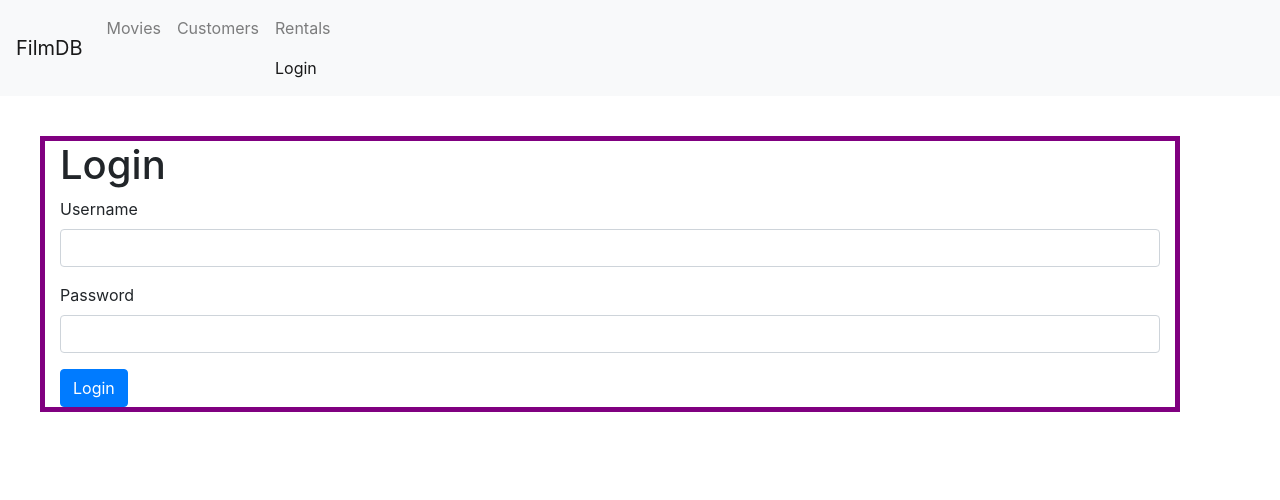
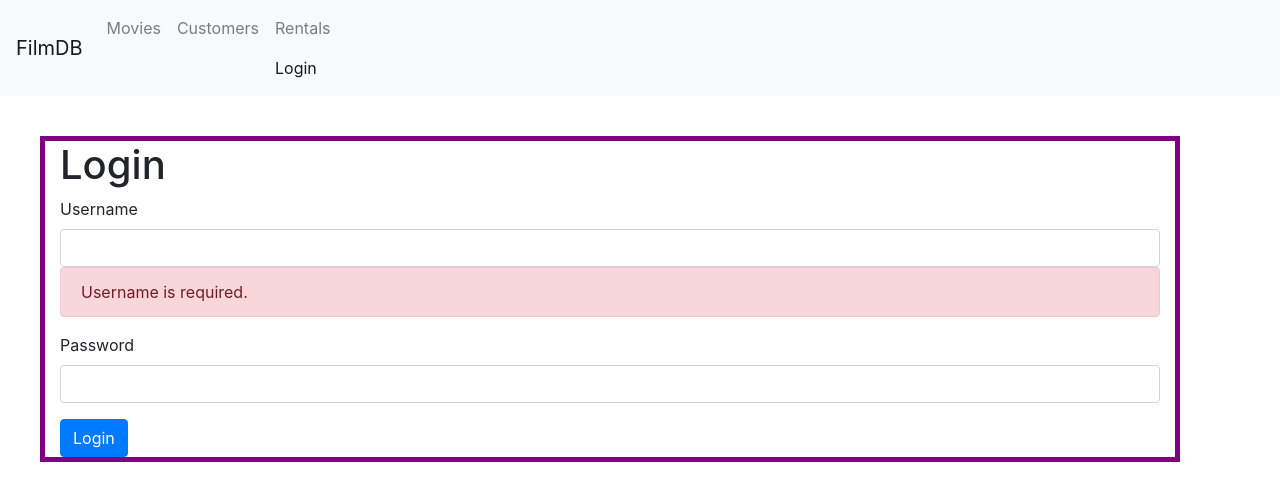
Before and after one commit to malarc01/cwmreact, a React (Create React App) app in the folder vid/: page /login in a window 1280 px wide. Shown: the top 500 px of the page. Built offline with nearby package versions, Linux system fonts and the light colour scheme.

Commit message:
add valdiateProperty func

```diff
--- a/vid/src/comp/common/input.jsx
+++ b/vid/src/comp/common/input.jsx
@@ -1,10 +1,12 @@
 import React from 'react';
 
-const Input = ({ name, label, value, onChange }) => {
+const Input = ({ name, label, value, error, onChange }) => {
 	return (
 		<div className='form-group'>
 			<label htmlFor={name}>{label}</label>
 			<input value={value} onChange={onChange} id={name} name={name} type='text' className='form-control' />
+
+			{error && <div className='alert alert-danger'>{error}</div>}
 		</div>
 	);
 };
--- a/vid/src/comp/loginForm.jsx
+++ b/vid/src/comp/loginForm.jsx
@@ -35,8 +35,8 @@ class LoginForm extends Component {
 		e.preventDefault();
 
 		const errors = this.validate();
-		console.log(errors);
-		this.setState({ errors });
+		// console.log(errors);
+		this.setState({ errors: errors || {} });
 		if (errors) return;
 
 		// Call the server
@@ -44,24 +44,49 @@ class LoginForm extends Component {
 
 		console.log('Submitted');
 	};
+	validateProperty = ({ name, value }) => {
+		if (name === 'username') {
+			if (value.trim() === '') return 'Username is required';
+			// ... other rules
+		}
+		if (name === 'username') {
+			if (value.trim() === '') return 'Password is required';
+		}
+	};
+	handleChange = ({ currentTarget: input }) => {
+		const errors = { ...this.state.errors };
+		const errorMessage = this.validateProperty(input);
+		if (errorMessage) errors[input.name] = errorMessage;
+		else delete errors[input.name];
 
-	handleChange = ({ currentTarget: input }) => {
-		console.log('ZUM', input);
+		console.log('INPUT IS =>', input);
 		const account = { ...this.state.account };
 		account[input.name] = input.value;
-		console.log();
-		this.setState({ account });
+
+		this.setState({ account, errors });
 		console.log('update');
 	};
 
 	render() {
-		const { account } = this.state;
+		const { account, errors } = this.state;
 		return (
 			<div>
 				<h1>Login</h1>
 				<form onSubmit={this.handleSubmit}>
-					<Input name='username' value={account.username} label='Username' onChange={this.handleChange} />
-					<Input name='password' value={account.password} label='Password' onChange={this.handleChange} />
+					<Input
+						name='username'
+						value={account.username}
+						label='Username'
+						onChange={this.handleChange}
+						error={errors.username}
+					/>
+					<Input
+						name='password'
+						value={account.password}
+						label='Password'
+						onChange={this.handleChange}
+						error={errors.password}
+					/>
 					{/* <div className='form-group'>
 						<label htmlFor='password'>Password</label>
 						<input
```
